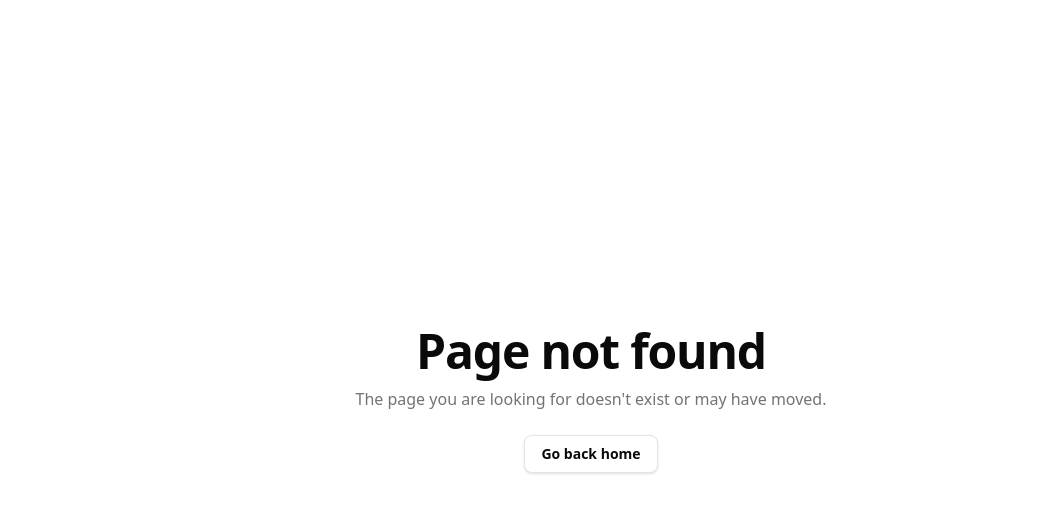
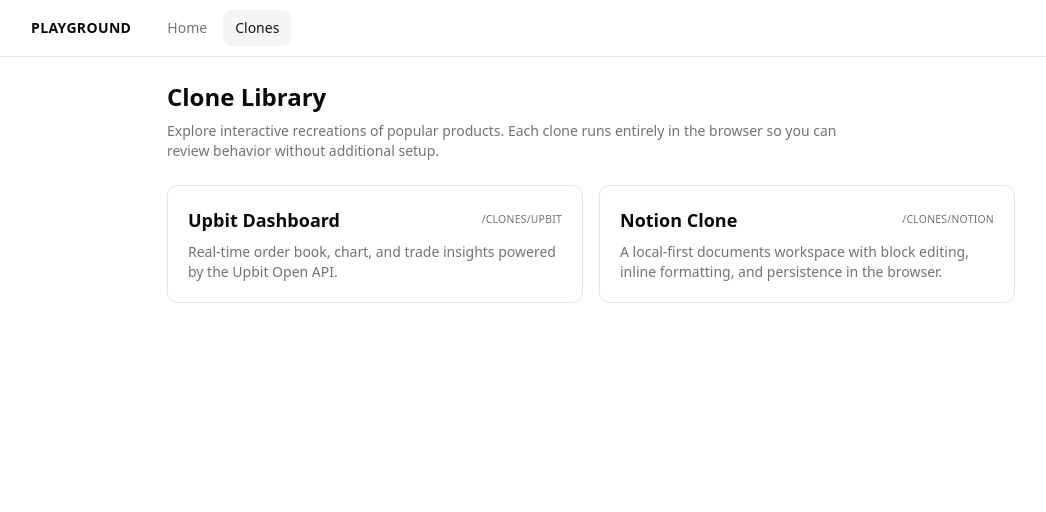
Before and after one commit to pr-o/playground, a Next.js app: page /clones in a window 1280 px wide. Before the commit this address had no page. Shown: the top 512 px of the page, without its empty margins (49-1095 px from the left). Built offline with nearby package versions, Linux system fonts and the light colour scheme.

Commit message:
feat: add GNB

```diff
--- /dev/null
+++ b/src/app/clones/page.tsx
@@ -0,0 +1,33 @@
+import Link from 'next/link';
+import { cloneEntries } from '@/lib/clones';
+
+export default function ClonesIndexPage() {
+  return (
+    <main className="mx-auto flex w-full max-w-4xl flex-col gap-6 p-6">
+      <header className="space-y-2">
+        <h1 className="text-2xl font-semibold">Clone Library</h1>
+        <p className="max-w-2xl text-sm text-muted-foreground">
+          Explore interactive recreations of popular products. Each clone runs entirely in
+          the browser so you can review behavior without additional setup.
+        </p>
+      </header>
+      <section className="grid gap-4 md:grid-cols-2">
+        {cloneEntries.map((clone) => (
+          <Link
+            key={clone.href}
+            href={clone.href}
+            className="group rounded-lg border border-border bg-card p-5 transition-colors hover:bg-card/80"
+          >
+            <div className="flex items-center justify-between gap-3">
+              <h2 className="text-lg font-semibold">{clone.title}</h2>
+              <span className="text-[0.65rem] uppercase tracking-wide text-muted-foreground group-hover:text-foreground">
+                {clone.href}
+              </span>
+            </div>
+            <p className="mt-2 text-sm text-muted-foreground">{clone.description}</p>
+          </Link>
+        ))}
+      </section>
+    </main>
+  );
+}
--- a/src/app/layout.tsx
+++ b/src/app/layout.tsx
@@ -1,22 +1,23 @@
-import type { Metadata } from "next";
-import { Geist, Geist_Mono } from "next/font/google";
-import "./globals.css";
-import { UpbitProvider } from "@/providers/upbit-provider";
+import type { Metadata } from 'next';
+import { Geist, Geist_Mono } from 'next/font/google';
+import './globals.css';
+import { UpbitProvider } from '@/providers/upbit-provider';
+import { SiteHeader } from '@/components/site/SiteHeader';
 
 const geistSans = Geist({
-  variable: "--font-geist-sans",
-  subsets: ["latin"],
+  variable: '--font-geist-sans',
+  subsets: ['latin'],
 });
 
 const geistMono = Geist_Mono({
-  variable: "--font-geist-mono",
-  subsets: ["latin"],
+  variable: '--font-geist-mono',
+  subsets: ['latin'],
 });
 
 export const metadata: Metadata = {
-  title: "Upbit Insights Dashboard",
+  title: 'Upbit Insights Dashboard',
   description:
-    "Real-time order book, chart, and trade insights powered by the Upbit Open API.",
+    'Real-time order book, chart, and trade insights powered by the Upbit Open API.',
 };
 
 export default function RootLayout({
@@ -26,10 +27,13 @@
 }>) {
   return (
     <html lang="en">
-      <body
-        className={`${geistSans.variable} ${geistMono.variable} antialiased`}
-      >
-        <UpbitProvider>{children}</UpbitProvider>
+      <body className={`${geistSans.variable} ${geistMono.variable} antialiased`}>
+        <UpbitProvider>
+          <div className="flex min-h-screen flex-col">
+            <SiteHeader />
+            <div className="flex-1">{children}</div>
+          </div>
+        </UpbitProvider>
       </body>
     </html>
   );
--- a/src/app/page.tsx
+++ b/src/app/page.tsx
@@ -1,4 +1,5 @@
 import Link from 'next/link';
+import { cloneEntries } from '@/lib/clones';
 
 export default function Home() {
   return (
@@ -11,28 +12,22 @@
       </header>
       <nav>
         <ul className="space-y-3">
-          <li>
+          {cloneEntries.map((clone) => (
+            <li key={clone.href}>
               <Link
-              href="/clones/upbit"
-              className="group flex items-center justify-between rounded-md border border-border bg-card px-4 py-3 transition-colors hover:bg-card/80"
+                href={clone.href}
+                className="group block rounded-md border border-border bg-card px-4 py-3 transition-colors hover:bg-card/80"
               >
-              <span className="font-medium">Upbit Dashboard</span>
+                <div className="flex items-center justify-between">
+                  <span className="font-medium">{clone.title}</span>
                   <span className="text-xs uppercase tracking-wide text-muted-foreground group-hover:text-foreground">
-                /clones/upbit
+                    {clone.href}
                   </span>
+                </div>
+                <p className="mt-2 text-xs text-muted-foreground">{clone.description}</p>
               </Link>
             </li>
-          <li>
-            <Link
-              href="/clones/notion"
-              className="group flex items-center justify-between rounded-md border border-border bg-card px-4 py-3 transition-colors hover:bg-card/80"
-            >
-              <span className="font-medium">Notion Clone</span>
-              <span className="text-xs uppercase tracking-wide text-muted-foreground group-hover:text-foreground">
-                /clones/notion
-              </span>
-            </Link>
-          </li>
+          ))}
         </ul>
       </nav>
     </main>
--- /dev/null
+++ b/src/components/site/SiteHeader.tsx
@@ -0,0 +1,47 @@
+'use client';
+
+import Link from 'next/link';
+import { usePathname } from 'next/navigation';
+import { cn } from '@/lib/utils';
+
+const navItems = [
+  { href: '/', label: 'Home', match: (pathname: string) => pathname === '/' },
+  {
+    href: '/clones',
+    label: 'Clones',
+    match: (pathname: string) => pathname.startsWith('/clones'),
+  },
+];
+
+export function SiteHeader() {
+  const pathname = usePathname() ?? '/';
+
+  return (
+    <header className="sticky top-0 z-40 border-b bg-background/90 backdrop-blur supports-[backdrop-filter]:bg-background/70">
+      <div className="mx-auto flex h-14 w-full max-w-6xl items-center gap-6 px-4">
+        <Link href="/" className="text-sm font-semibold uppercase tracking-wide">
+          Playground
+        </Link>
+        <nav className="flex items-center gap-1 text-sm">
+          {navItems.map((item) => {
+            const active = item.match(pathname);
+            return (
+              <Link
+                key={item.href}
+                href={item.href}
+                className={cn(
+                  'rounded-md px-3 py-2 font-medium transition-colors',
+                  active
+                    ? 'bg-accent text-accent-foreground'
+                    : 'text-muted-foreground hover:bg-muted hover:text-foreground',
+                )}
+              >
+                {item.label}
+              </Link>
+            );
+          })}
+        </nav>
+      </div>
+    </header>
+  );
+}
--- /dev/null
+++ b/src/lib/clones.ts
@@ -0,0 +1,20 @@
+export type CloneEntry = {
+  title: string;
+  href: string;
+  description: string;
+};
+
+export const cloneEntries: CloneEntry[] = [
+  {
+    title: 'Upbit Dashboard',
+    href: '/clones/upbit',
+    description:
+      'Real-time order book, chart, and trade insights powered by the Upbit Open API.',
+  },
+  {
+    title: 'Notion Clone',
+    href: '/clones/notion',
+    description:
+      'A local-first documents workspace with block editing, inline formatting, and persistence in the browser.',
+  },
+];
```
Lines whose indentation alone changed are shown as unchanged.
